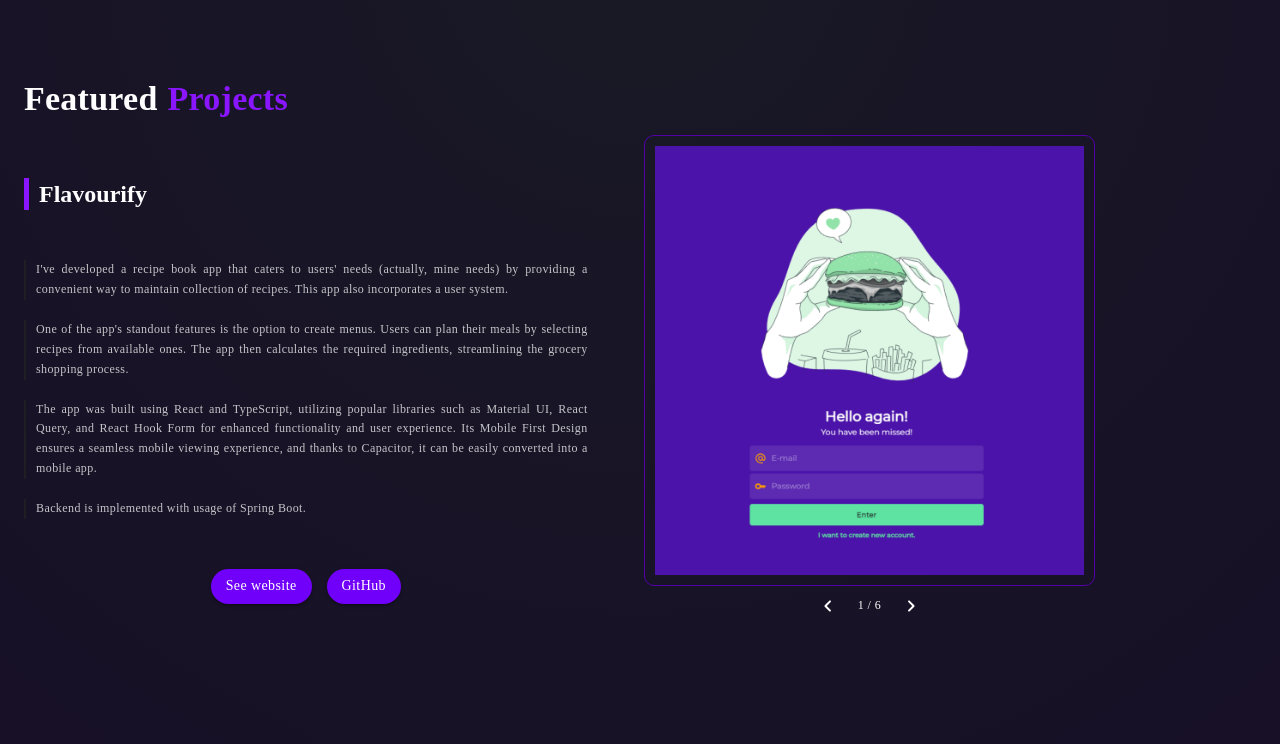
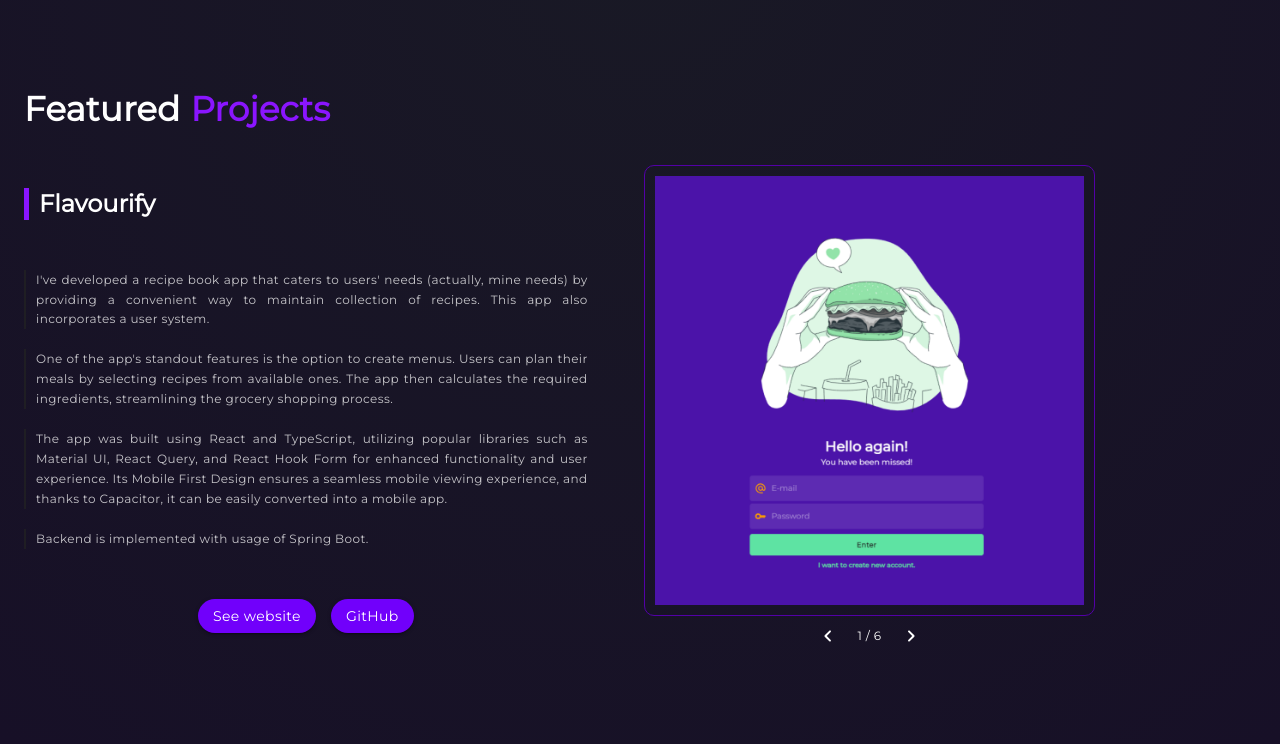
Before and after one commit to hubert-cywka/hcywka_portfolio, a React (Create React App) app: page / in a window 1280 px wide. Shown: the part 860-1604 px from the top of the page. Built offline with nearby package versions, Linux system fonts and the light colour scheme.

Commit message:
P-6: Fixed project buttons spacing

```diff
--- a/package.json
+++ b/package.json
@@ -5,9 +5,6 @@
   "dependencies": {
     "@emotion/react": "^11.11.0",
     "@emotion/styled": "^11.11.0",
-    "@fortawesome/fontawesome-svg-core": "^6.4.0",
-    "@fortawesome/free-solid-svg-icons": "^6.4.0",
-    "@fortawesome/react-fontawesome": "^0.2.0",
     "@mui/icons-material": "^5.11.16",
     "@mui/material": "^5.13.0",
     "@testing-library/jest-dom": "^5.16.5",
--- a/src/components/project/project-picture/ProjectPicture.scss
+++ b/src/components/project/project-picture/ProjectPicture.scss
@@ -14,6 +14,7 @@
     padding: $spacing-l;
     box-sizing: border-box;
     @include tile;
+    margin-top: $spacing-xl;
   }
 
   .image-change-buttons {
--- a/src/index.scss
+++ b/src/index.scss
@@ -1,3 +1,5 @@
+@import url('https://fonts.googleapis.com/css2?family=Montserrat');
+
 body {
   margin: 0;
   font-family: -apple-system, BlinkMacSystemFont, 'Segoe UI', 'Roboto', 'Oxygen',
@@ -8,7 +10,7 @@ body {
   position: relative;
   overflow-x: hidden;
   overflow-y: auto;
-  background: rgb(240, 124, 77);
+  background: rgb(25, 25, 37);
   background: radial-gradient(circle, rgb(25, 25, 37) 0%, rgb(23, 16, 39) 100%);
   background-size: 100% 200%;
   height: 100vh;
```
